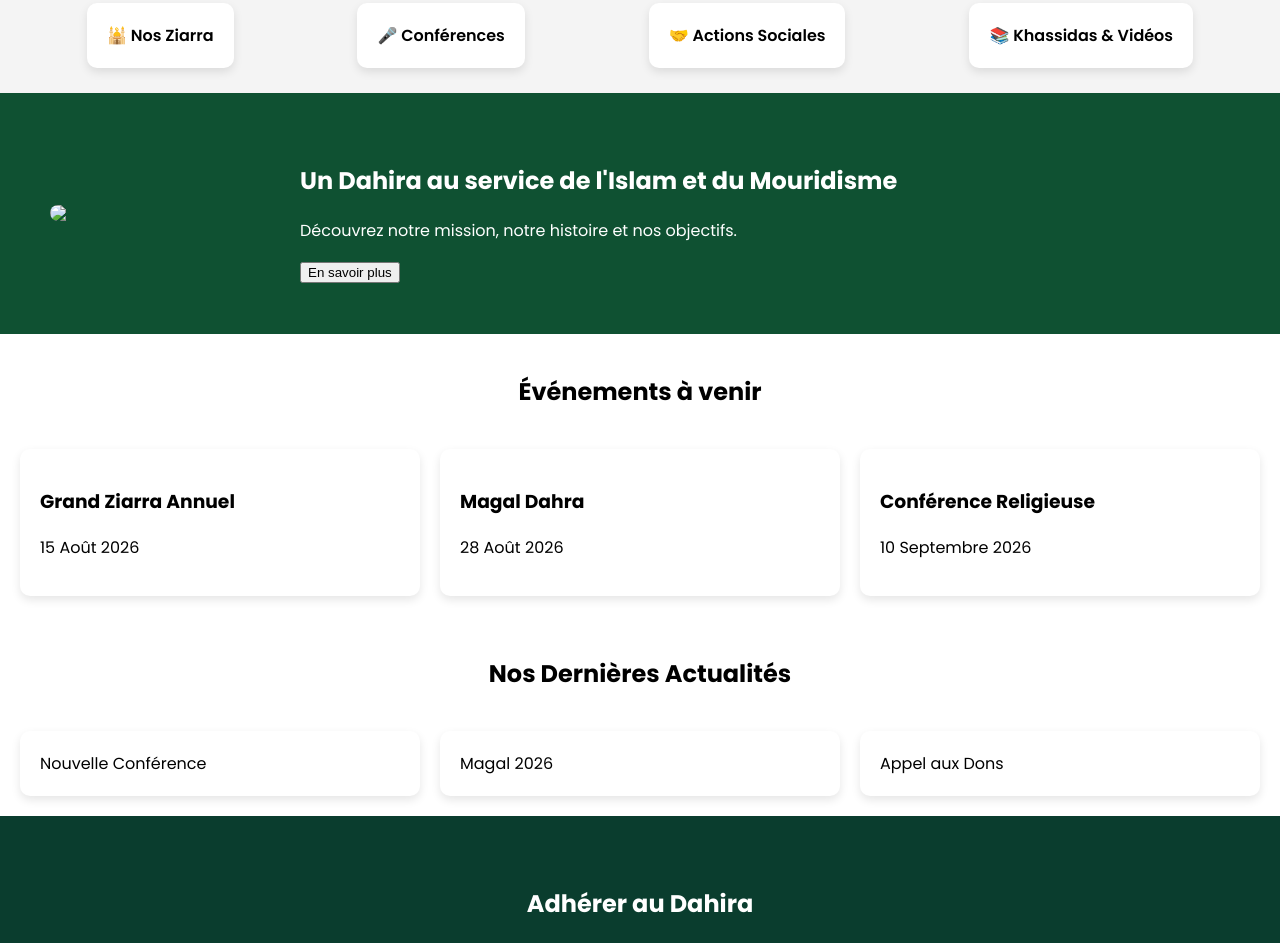
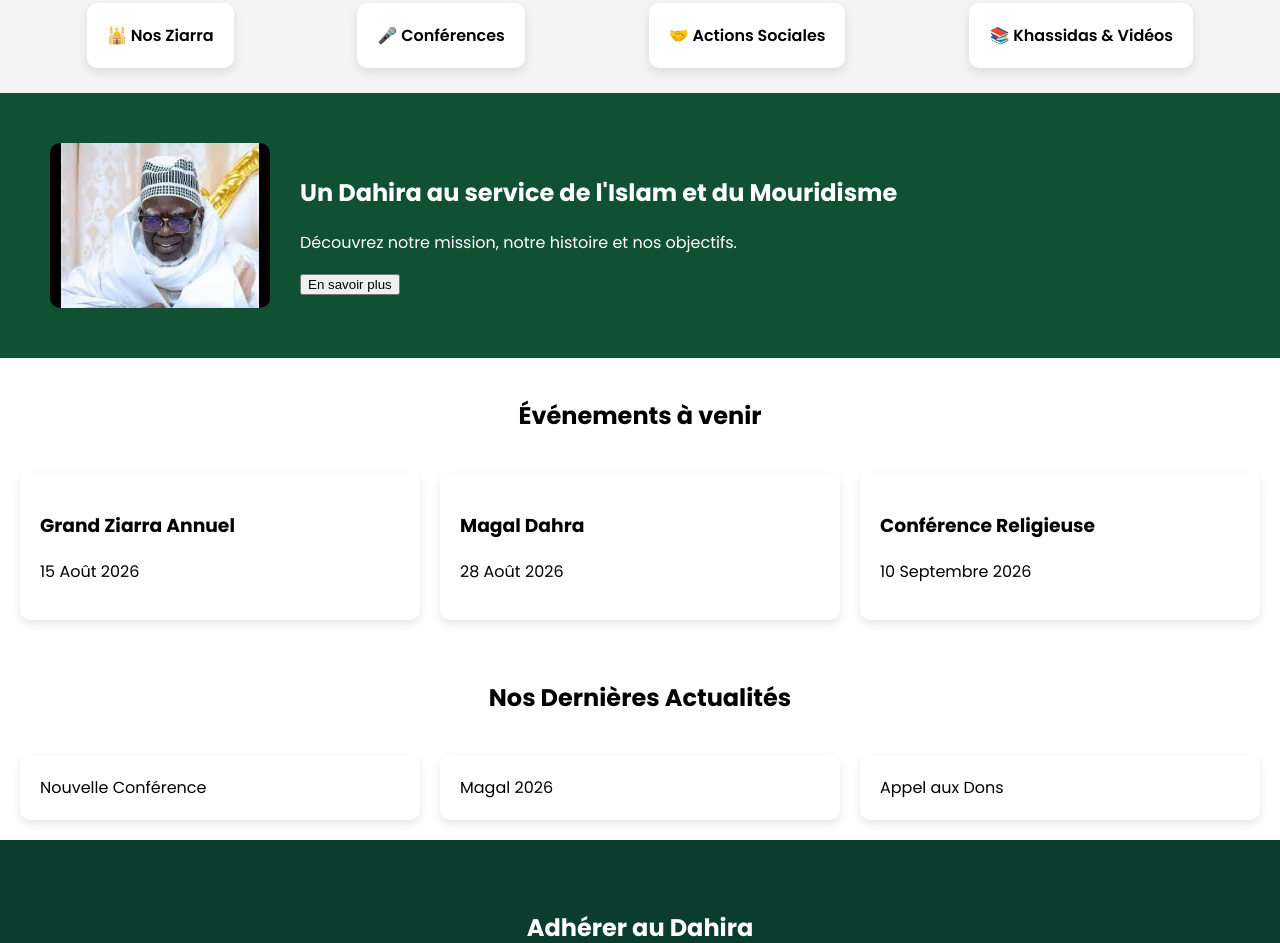
Before and after one commit to biranenjaay/massalik, a plain HTML site: page index.html in a window 1280 px wide. Shown: the part 949-1892 px from the top of the page. Drawn offline with Linux system fonts and the light colour scheme.

Commit message:
Update image source in presentation section

```diff
--- a/index.html
+++ b/index.html
@@ -53,7 +53,7 @@
 
 <!-- PRESENTATION -->
 <section class="presentation">
-    <img src="images (1).jpg">
+    <img src="serigne.jpg">
     <div>
         <h2>Un Dahira au service de l'Islam et du Mouridisme</h2>
         <p>Découvrez notre mission, notre histoire et nos objectifs.</p>
```
